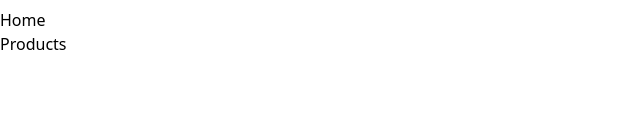
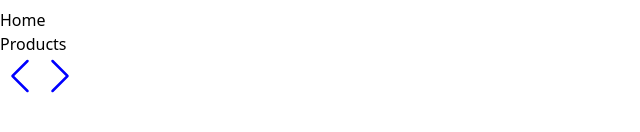
Before and after one commit to matheuslincon/react-shop, a React (Vite) app: page / in a window 1280 px wide. Shown: the part 492-624 px from the top of the page, without its empty margins (0-640 px from the left). Built offline with nearby package versions, Linux system fonts and the light colour scheme.

Commit message:
implemented carousel component

```diff
--- a/package.json
+++ b/package.json
@@ -11,7 +11,8 @@
   },
   "dependencies": {
     "react": "^18.2.0",
-    "react-dom": "^18.2.0"
+    "react-dom": "^18.2.0",
+    "react-icons": "^4.10.1"
   },
   "devDependencies": {
     "@types/react": "^18.2.14",
--- /dev/null
+++ b/src/components/Carousel/Carousel.jsx
@@ -0,0 +1,47 @@
+import { slides } from "../../services/slides.js";
+import { BsChevronLeft, BsChevronRight } from "react-icons/bs";
+import { IconContext } from "react-icons";
+import { useEffect, useState } from "react";
+
+const Carousel = () => {
+  const [currentIndex, setCurrentIndex] = useState(0);
+
+  const prevSlide = () => {
+    setCurrentIndex((curr) => (curr === 0 ? slides.length - 1 : curr - 1))
+  }
+
+  const nextSlide = () => {
+    setCurrentIndex((curr) => (curr === slides.length - 1 ? 0 : curr + 1))
+  }
+
+  useEffect(() => {
+    const slideInterval = setInterval(nextSlide, 5000)
+    return () => clearInterval(slideInterval)
+  }, [])
+
+  return (
+    <section className="max-w-full h-[500px] relative group">
+      <div style={ {backgroundImage: `url(${slides[currentIndex]})`}} className="w-full h-full bg-cover duration-500 ease-out">
+      </div>
+      <div className="hidden group-hover:flex absolute inset-0 flex items-center justify-between p-8">
+        <IconContext.Provider value={{ color: "blue", className: "opacity-30 hover:opacity-100"}}>
+          <button onClick={prevSlide} className="p-1 rounded-full shadow bg-white/30 text-gray-800 hover:bg-white">
+            <BsChevronLeft size={40}/>
+          </button>
+          <button onClick={nextSlide} className="p-1 rounded-full shadow bg-white/30 text-gray-800 hover:bg-white">
+            <BsChevronRight size={40}/>
+          </button>
+        </IconContext.Provider>
+      </div>
+      <div className="absolute bottom-4 right-0 left-0">
+        <div className="hidden group-hover:flex items-center justify-center gap-4">
+          {slides.map((_, i) => (
+            <div key={i} onClick={() => setCurrentIndex(i)} className={`transition-all w-3 h-3 bg-white rounded-full cursor-pointer ${currentIndex === i ? "p-2" : "bg-opacity-50"}`}/>
+          ))}
+        </div>
+      </div>
+    </section>
+  )
+}
+
+export default Carousel
--- a/src/pages/Home/Home.jsx
+++ b/src/pages/Home/Home.jsx
@@ -1,9 +1,11 @@
+import Carousel from "../../components/Carousel/Carousel"
 import Navbar from "../../components/Navbar/Navbar"
 
 const Home = () => {
   return (
     <>
       <Navbar/>
+      <Carousel/>
     </>
   )
 }
--- /dev/null
+++ b/src/services/slides.js
@@ -0,0 +1,6 @@
+export const slides =  [
+  "https://pbs.twimg.com/media/F0qQeTwXoAEaXq9?format=jpg&name=medium",
+  "https://source.unsplash.com/random/900×500/?fruit",
+  "https://source.unsplash.com/random/900×500/?fruit",
+  "https://source.unsplash.com/random/900×500/?fruit",
+]
```
Also changed, not shown: 1 other file (tests, documents, lock files or other folders).
